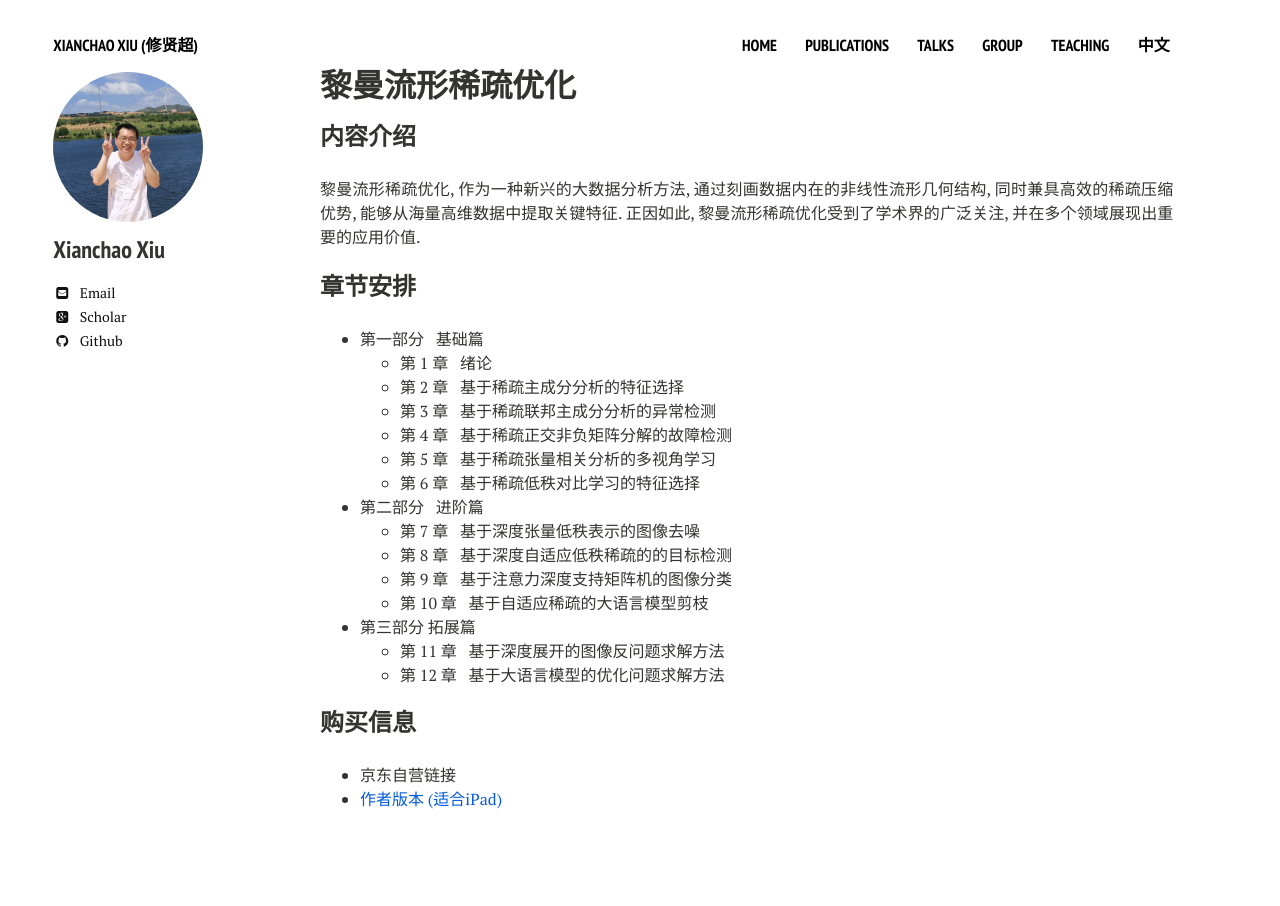
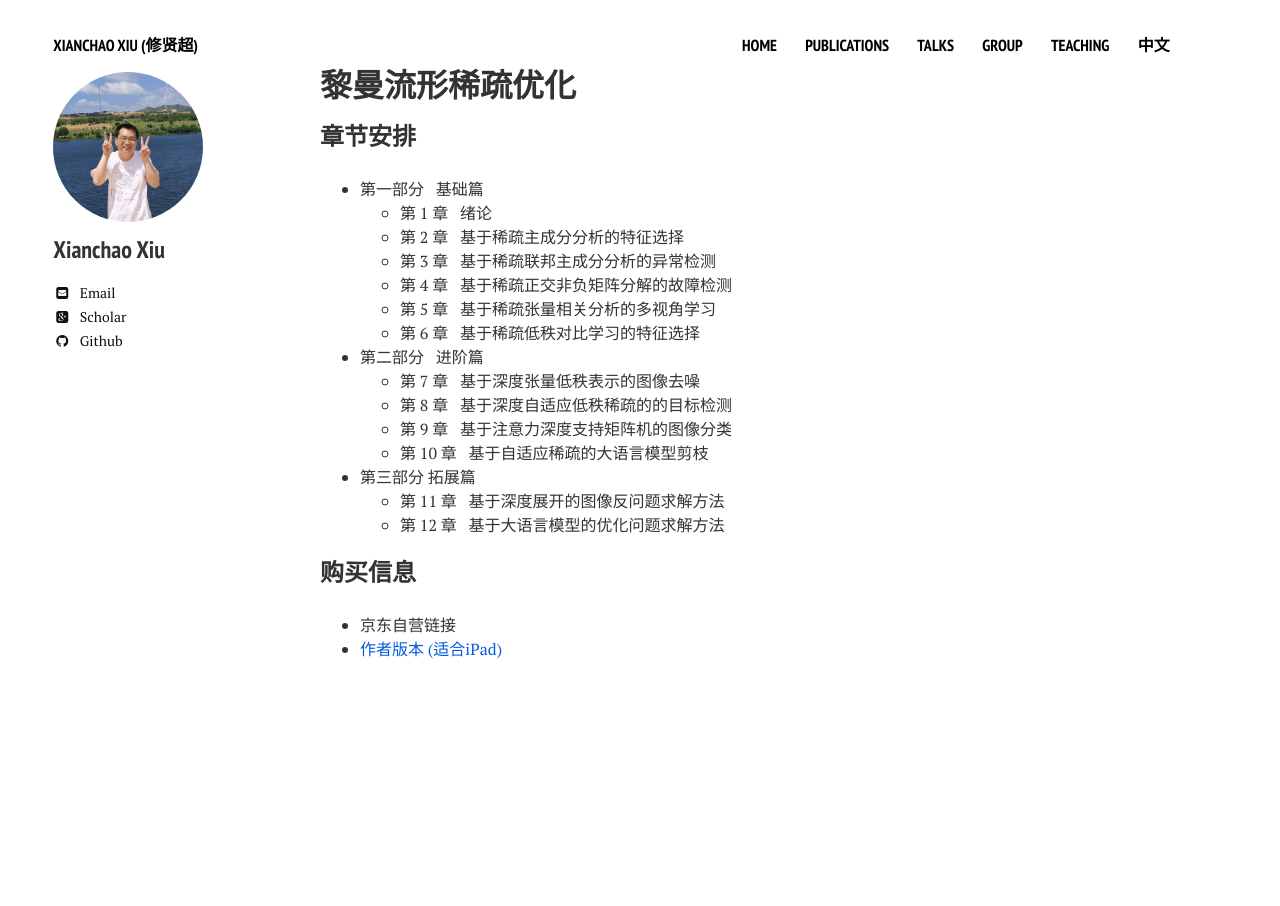
Before and after one commit to xianchaoxiu/xianchaoxiu.github.io, a Jekyll site: the page built from chinese/book/OPT/index.md, in a window 1280 px wide. Built offline with Jekyll 4.4.1, drawn with Linux system fonts in a browser that asks for light colours; nearby versions of some CDN libraries.

Commit message:
Update index.md

```diff
--- a/chinese/book/OPT/index.md
+++ b/chinese/book/OPT/index.md
@@ -4,11 +4,6 @@ title: 黎曼流形稀疏优化
 comments: false
 share: false
 ---
-
-
-### 内容介绍
-
-黎曼流形稀疏优化, 作为一种新兴的大数据分析方法, 通过刻画数据内在的非线性流形几何结构, 同时兼具高效的稀疏压缩优势, 能够从海量高维数据中提取关键特征. 正因如此, 黎曼流形稀疏优化受到了学术界的广泛关注, 并在多个领域展现出重要的应用价值. <br>
 
 
 ### 章节安排
```
